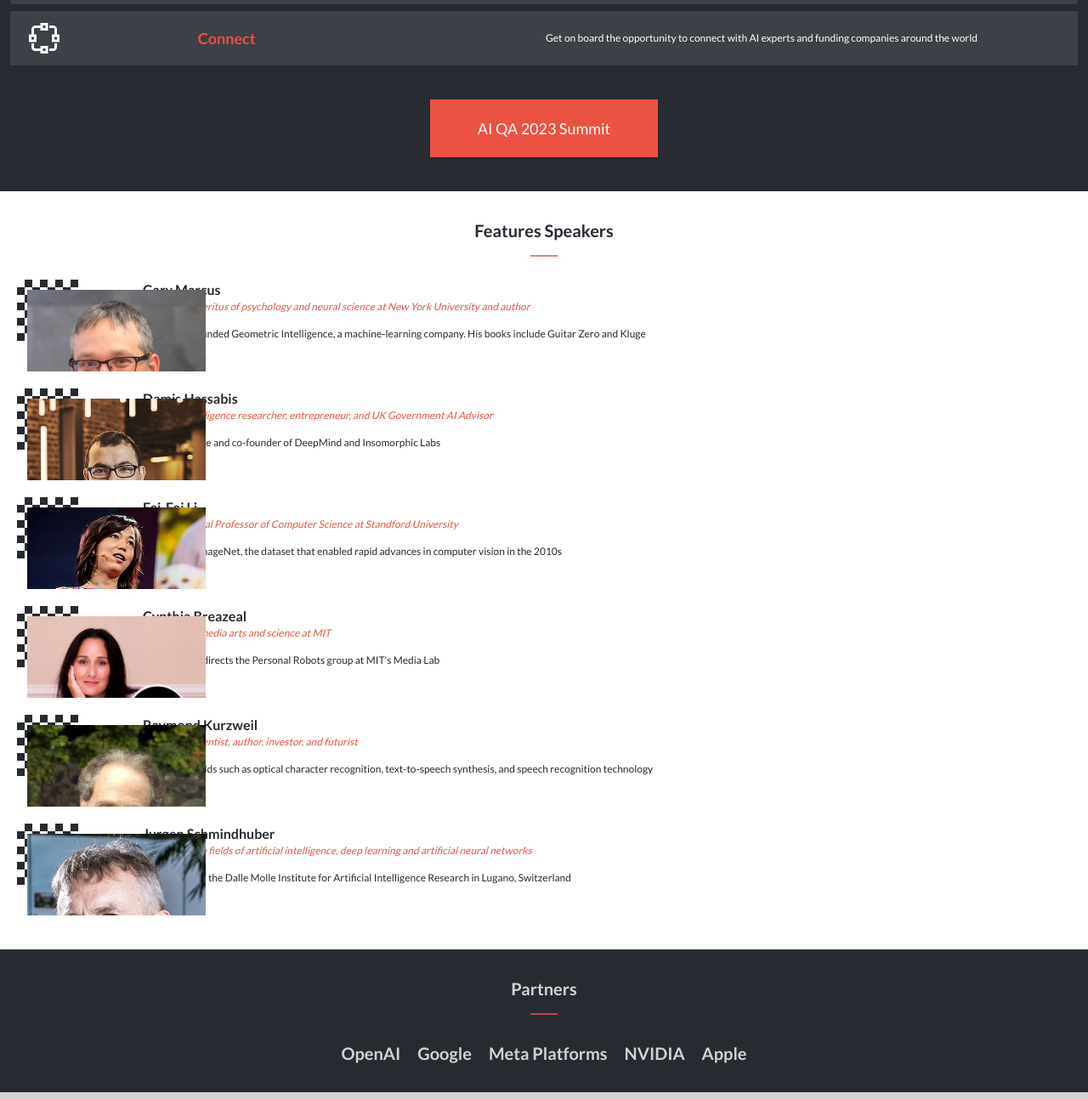
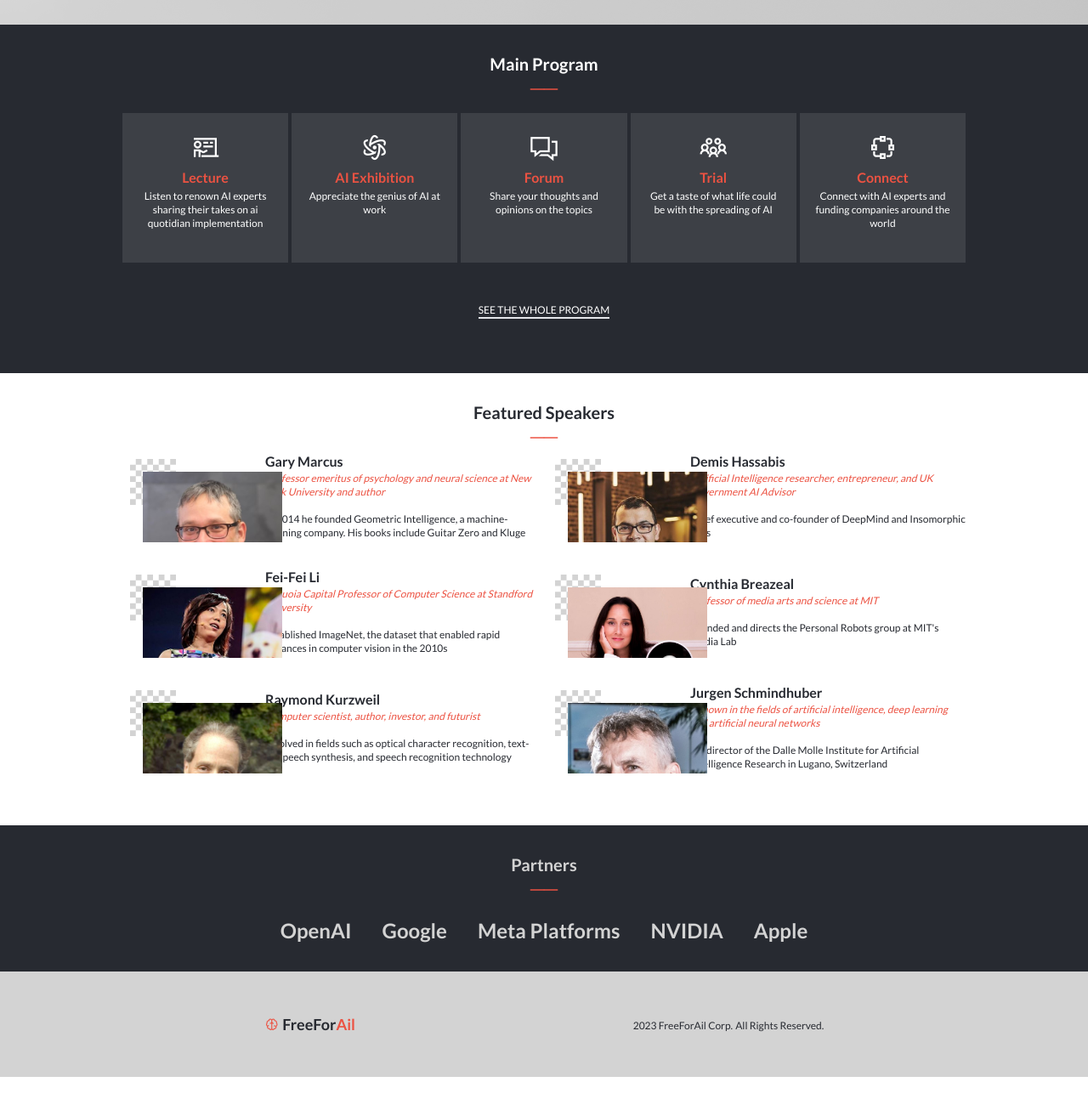
Before and after one commit to mwismann/first-capstone, a website: page index.html in a window 1280 px wide. Shown: the part 787-2080 px from the top of the page at 85% size. After the commit the page ends 2054 px from the top, so only its background shows below. Drawn offline with nearby package versions, Linux system fonts and the light colour scheme.

Commit message:
Add desktop-homepage styles

```diff
--- a/index.html
+++ b/index.html
@@ -47,77 +47,78 @@
 
     <section id="hero" class="bg-[url('img/pexels-tara-winstead-8386422.jpg')] bg-cover">
         <span class="sr-only">An Android and an human reaching each other's hand</span>
-        <div class="pt-8 pb-14 px-2 bg-[#d3d3d3]/[.85]">
-            <div class="heading px-1">
-                <p class="highlight text-xl">Think. Build. Share</p>
-                <h1 class="highlight text-2xl font-bold uppercase">
+        <div class="pt-8 pb-14 px-2 bg-[#d3d3d3]/[.85] md:pt-16 md:pb-20 md:px-24 lg:h-[90vh] lg:px-32 lg:flex lg:flex-col lg:justify-center">
+            <div class="heading px-1 md:px-0">
+                <p class="highlight text-xl md:text-2xl lg:mb-3 lg:text-3xl">Think. Build. Share</p>
+                <h1 class="highlight text-2xl font-bold uppercase md:text-3xl lg:text-[2.5rem]">
                     AI quotidian applications
                     <span class="block highlight">2023 Summit</span>
                 </h1>
             </div>
 
-            <div class="border-2 border-white my-4 py-3 px-4">
-                <p class="text-sm font-semibold">An unprecedented celebration to share the positive changes that
-                    everyday AI implementations could bring in taking place
-                    in September, in London.</p>
+            <div class="border-2 border-white my-4 py-3 px-4 md:w-3/4 lg:w-3/5">
+                <p class="text-sm font-semibold md:text-xs md:font-normal lg:text-sm">A celebration to share the positive changes that
+                    everyday AI implementations could bring, taking place
+                    this September in London.</p>
             </div>
 
-            <div class="heading px-1 tracking-wide">
-                <h2 class="text-lg font-bold">2023.09.16 (SAT) - 17 (SUN)</h2>
+            <div class="heading px-1 tracking-wide md:pt-1 md:px-0">
+                <h2 class="text-lg font-bold md:text-xl lg:mb-1 lg:text-2xl">2023.09.16 (SAT) - 17 (SUN)</h2>
                 <h3>@The Natural History Museum</h3>
             </div>
         </div>
     </section>
 
-    <section id="main-program" class="pt-8 bg-[#272a31] text-center">
+    <section id="main-program" class="pt-8 bg-[#272a31] text-center md:pb-12 lg:pb-16">
         <h2 class="text-xl text-white font-semibold">Main Program</h2>
         <div class="flex justify-center">
             <i class="las la-minus text-2xl text-[#ec5242]"></i>
             <i class="las la-minus text-2xl text-[#ec5242] ml-[-0.5rem]"></i>
         </div>
 
-        <div class="program-grid mt-3 mx-3 flex flex-wrap gap-2">
-            <div class="program-card w-full py-2 px-4 grid grid-cols-6 items-center gap-1 text-start bg-white/[.1]">
-                <i class="las la-chalkboard-teacher icon-white text-5xl"></i>
-                <h3 class="highlight text-lg font-semibold col-span-2">Lecture</h3>
-                <p class="text-white text-xs col-span-3">Listen to renown AI experts sharing their takes on ai quotidian implementation</p>
+        <div class="program-grid mt-3 px-3 flex flex-wrap gap-2 md:px-12 md:justify-center md:gap-1 md:flex-nowrap lg:px-36">
+            <div class="program-card w-full py-2 px-4 grid grid-cols-6 items-center gap-1 text-start bg-white/[.1] md:w-1/5 md:py-5 md:grid-cols-1 md:grid-rows-5 md:h-44 lg:grid-rows-6">
+                <i class="las la-chalkboard-teacher icon-white text-5xl md:text-center md:text-4xl lg:row-span-2"></i>
+                <h3 class="highlight text-lg font-semibold col-span-2 md:col-span-1 md:text-center md:text-base">Lecture</h3>
+                <p class="text-white text-xs col-span-3 md:col-span-1 md:row-span-3 md:self-start md:text-center">Listen to renown AI experts sharing their takes on ai quotidian implementation</p>
             </div>
-            <div class="program-card w-full py-2 px-4 grid grid-cols-6 items-center gap-1 text-start bg-white/[.1]">
-                <i class="las la-atom icon-white text-5xl"></i>
-                <h3 class="highlight text-lg font-semibold col-span-2">AI Exhibition</h3>
-                <p class="text-white text-xs col-span-3">Appreciate the genius of AI at work</p>
+            <div class="program-card w-full py-2 px-4 grid grid-cols-6 items-center gap-1 text-start bg-white/[.1] md:w-1/5 md:py-5 md:grid-cols-1 md:grid-rows-5 md:h-44 lg:grid-rows-6">
+                <i class="las la-atom icon-white text-5xl md:text-center md:text-4xl lg:row-span-2"></i>
+                <h3 class="highlight text-lg font-semibold col-span-2 md:col-span-1 md:text-center md:text-base">AI Exhibition</h3>
+                <p class="text-white text-xs col-span-3 md:col-span-1 md:row-span-3 md:self-start md:text-center">Appreciate the genius of AI at work</p>
             </div>
-            <div class="program-card w-full py-2 px-4 grid grid-cols-6 items-center gap-1 text-start bg-white/[.1]">
-                <i class="las la-comments icon-white text-5xl"></i>
-                <h3 class="highlight text-lg font-semibold col-span-2">Forum</h3>
-                <p class="text-white text-xs col-span-3">Share your thoughts and opinions on the topics</p>
+            <div class="program-card w-full py-2 px-4 grid grid-cols-6 items-center gap-1 text-start bg-white/[.1] md:w-1/5 md:py-5 md:grid-cols-1 md:grid-rows-5 md:h-44 lg:grid-rows-6">
+                <i class="las la-comments icon-white text-5xl md:text-center md:text-4xl lg:row-span-2"></i>
+                <h3 class="highlight text-lg font-semibold col-span-2 md:col-span-1 md:text-center md:text-base">Forum</h3>
+                <p class="text-white text-xs col-span-3 md:col-span-1 md:row-span-3 md:self-start md:text-center">Share your thoughts and opinions on the topics</p>
             </div>
-            <div class="program-card w-full py-2 px-4 grid grid-cols-6 items-center gap-1 text-start bg-white/[.1]">
-                <i class="las la-users icon-white text-5xl"></i>
-                <h3 class="highlight text-lg font-semibold col-span-2">Trial</h3>
-                <p class="text-white text-xs col-span-3">Get a taste of what life could be with the spreading of AI</p>
+            <div class="program-card w-full py-2 px-4 grid grid-cols-6 items-center gap-1 text-start bg-white/[.1] md:w-1/5 md:py-5 md:grid-cols-1 md:grid-rows-5 md:h-44 lg:grid-rows-6">
+                <i class="las la-users icon-white text-5xl md:text-center md:text-4xl lg:row-span-2"></i>
+                <h3 class="highlight text-lg font-semibold col-span-2 md:col-span-1 md:text-center md:text-base">Trial</h3>
+                <p class="text-white text-xs col-span-3 md:col-span-1 md:row-span-3 md:self-start md:text-center">Get a taste of what life could be with the spreading of AI</p>
             </div>
-            <div class="program-card w-full py-2 px-4 grid grid-cols-6 items-center gap-1 text-start bg-white/[.1]">
-                <i class="las la-network-wired icon-white text-5xl"></i>
-                <h3 class="highlight text-lg font-semibold col-span-2">Connect</h3>
-                <p class="text-white text-xs col-span-3">Get on board the opportunity to connect with AI experts and funding companies around the world</p>
+            <div class="program-card w-full py-2 px-4 grid grid-cols-6 items-center gap-1 text-start bg-white/[.1] md:w-1/5 md:py-5 md:grid-cols-1 md:grid-rows-5 md:h-44 lg:grid-rows-6">
+                <i class="las la-network-wired icon-white text-5xl md:text-center md:text-4xl lg:row-span-2"></i>
+                <h3 class="highlight text-lg font-semibold col-span-2 md:col-span-1 md:text-center md:text-base">Connect</h3>
+                <p class="text-white text-xs col-span-3 md:col-span-1 md:row-span-3 md:self-start md:text-center">Connect with AI experts and funding companies around the world</p>
             </div>
         </div>
 
-        <button class="bg-highlight my-10 py-5 px-14 text-lg">AI QA 2023 Summit</button>
+        <button class="bg-highlight my-10 py-5 px-14 text-lg md:hidden">AI QA 2023 Summit</button>
+        <a href="#" class="hidden mt-10 text-xs text-white uppercase border-b-2 md:inline-block lg:mt-12">See the whole program</a>
     </section>
 
     <section id="featured-speakers" class="py-8 text-center sm:pb-16">
-        <h2 class="text-xl font-semibold">Features Speakers</h2>
+        <h2 class="text-xl font-semibold">Featured Speakers</h2>
         <div class="flex justify-center">
             <i class="las la-minus text-2xl text-[#ec5242]"></i>
             <i class="las la-minus text-2xl text-[#ec5242] ml-[-0.5rem]"></i>
         </div>
 
-        <div class="speakers-grid pl-2 pr-3 grid grid-cols-1 grid-rows-6 gap-8">
-            <div class="speaker-card relative flex gap-16">
-                <i class="las la-chess-board text-7xl sm:text-8xl"></i>
-                <div class="card-img-container absolute top-6 left-6 w-1/4 h-4/5 bg-[url('img/gary-marcus.jpg')] bg-cover sm:w-1/6 sm:h-full"></div>
+        <div class="speakers-grid pl-2 pr-3 grid grid-cols-1 grid-rows-6 gap-8 md:grid-cols-2 md:grid-rows-3 md:gap-x-2 md:px-12 lg:px-36">
+            <div class="speaker-card relative flex gap-16 md:gap-20 lg:gap-24">
+                <i class="las la-chess-board text-7xl sm:text-8xl md:text-7xl md:text-[#d3d3d3]"></i>
+                <div class="card-img-container absolute top-6 left-6 w-1/4 h-4/5 bg-[url('img/gary-marcus.jpg')] bg-cover sm:w-1/6 sm:h-full md:w-2/6 md:h-2/3 lg:h-4/5"></div>
                 <span class="sr-only">A picture of Gary Marcus</span>
                 <div class="card-meta flex flex-col justify-center items-start text-start">
                     <h3 class="font-semibold">Gary Marcus</h3>
@@ -127,9 +128,9 @@
                     <p class="text-xs">In 2014 he founded Geometric Intelligence, a machine-learning company. His books include Guitar Zero and Kluge</p>
                 </div>
             </div>
-            <div class="speaker-cardspeaker-card relative flex gap-16">
-                <i class="las la-chess-board text-7xl sm:text-8xl"></i>
-                <div class="card-img-container absolute top-6 left-6 w-1/4 h-4/5 bg-[url('img/demis-hassabis.jpg')] bg-cover sm:w-1/6 sm:h-full"></div>
+            <div class="speaker-card relative flex gap-16 md:gap-20 lg:gap-24">
+                <i class="las la-chess-board text-7xl sm:text-8xl md:text-7xl md:text-[#d3d3d3]"></i>
+                <div class="card-img-container absolute top-6 left-6 w-1/4 h-4/5 bg-[url('img/demis-hassabis.jpg')] bg-cover sm:w-1/6 sm:h-full md:w-2/6 md:h-2/3 lg:h-4/5"></div>
                 <span class="sr-only">A picture of Demis Hassabis</span>
                 <div class="card-meta flex flex-col justify-center items-start text-start">
                     <h3 class="font-semibold">Demis Hassabis</h3>
@@ -138,9 +139,9 @@
                     <p class="text-xs">Chief executive and co-founder of DeepMind and Insomorphic Labs</p>
                 </div>
             </div>
-            <div class="speaker-cardspeaker-card relative flex gap-16">
-                <i class="las la-chess-board text-7xl sm:text-8xl"></i>
-                <div class="card-img-container absolute top-6 left-6 w-1/4 h-4/5 bg-[url('img/fei-fei-li.jpg')] bg-cover sm:w-1/6 sm:h-full"></div>
+            <div class="speaker-cards relative flex gap-16 md:gap-20 lg:gap-24">
+                <i class="las la-chess-board text-7xl sm:text-8xl md:text-7xl md:text-[#d3d3d3]"></i>
+                <div class="card-img-container absolute top-6 left-6 w-1/4 h-4/5 bg-[url('img/fei-fei-li.jpg')] bg-cover sm:w-1/6 sm:h-full md:w-2/6 md:h-2/3 lg:h-4/5"></div>
                 <span class="sr-only">A picture of Fei-Fei Li</span>
                 <div class="card-meta flex flex-col justify-center items-start text-start">
                     <h3 class="font-semibold">Fei-Fei Li</h3>
@@ -149,9 +150,9 @@
                     <p class="text-xs">Established ImageNet, the dataset that enabled rapid advances in computer vision in the 2010s</p>
                 </div>
             </div>
-            <div class="speaker-cardspeaker-card relative flex gap-16">
-                <i class="las la-chess-board text-7xl sm:text-8xl"></i>
-                <div class="card-img-container absolute top-6 left-6 w-1/4 h-4/5 bg-[url('img/cynthia-breazeal.jpg')] bg-cover sm:w-1/6 sm:h-full"></div>
+            <div class="speaker-card relative flex gap-16 md:gap-20 lg:gap-24">
+                <i class="las la-chess-board text-7xl sm:text-8xl md:text-7xl md:text-[#d3d3d3]"></i>
+                <div class="card-img-container absolute top-6 left-6 w-1/4 h-4/5 bg-[url('img/cynthia-breazeal.jpg')] bg-cover sm:w-1/6 sm:h-full md:w-2/6 md:h-2/3 lg:h-4/5"></div>
                 <span class="sr-only">A picture of Cynthia Breazeal</span>
                 <div class="card-meta flex flex-col justify-center items-start text-start">
                     <h3 class="font-semibold">Cynthia Breazeal</h3>
@@ -160,9 +161,9 @@
                     <p class="text-xs">Founded and directs the Personal Robots group at MIT's Media Lab</p>
                 </div>
             </div>
-            <div class="speaker-cardspeaker-card relative flex gap-16">
-                <i class="las la-chess-board text-7xl sm:text-8xl"></i>
-                <div class="card-img-container absolute top-6 left-6 w-1/4 h-4/5 bg-[url('img/raymond-kurzweil.jpg')] bg-cover sm:w-1/6 sm:h-full"></div>
+            <div class="speaker-card relative flex gap-16 md:gap-20 lg:gap-24">
+                <i class="las la-chess-board text-7xl sm:text-8xl md:text-7xl md:text-[#d3d3d3]"></i>
+                <div class="card-img-container absolute top-6 left-6 w-1/4 h-4/5 bg-[url('img/raymond-kurzweil.jpg')] bg-cover sm:w-1/6 sm:h-full md:w-2/6 md:h-2/3 lg:h-4/5"></div>
                 <span class="sr-only">A picture of Raymond Kurzweil</span>
                 <div class="card-meta flex flex-col justify-center items-start text-start">
                     <h3 class="font-semibold">Raymond Kurzweil</h3>
@@ -172,9 +173,9 @@
                         text-to-speech synthesis, and speech recognition technology</p>
                 </div>
             </div>
-            <div class="speaker-cardspeaker-card relative flex gap-16">
-                <i class="las la-chess-board text-7xl sm:text-8xl"></i>
-                <div class="card-img-container absolute top-6 left-6 w-1/4 h-4/5 bg-[url('img/jurgen-schmidhuber.jpg')] bg-cover sm:w-1/6 sm:h-full"></div>
+            <div class="speaker-card relative flex gap-16 md:gap-20 lg:gap-24">
+                <i class="las la-chess-board text-7xl sm:text-8xl md:text-7xl md:text-[#d3d3d3]"></i>
+                <div class="card-img-container absolute top-6 left-6 w-1/4 h-4/5 bg-[url('img/jurgen-schmidhuber.jpg')] bg-cover sm:w-1/6 sm:h-full md:w-2/6 md:h-2/3 lg:h-4/5"></div>
                 <span class="sr-only">A picture of Jurgen Schmindhuber</span>
                 <div class="card-meta flex flex-col justify-center items-start text-start">
                     <h3 class="font-semibold">Jurgen Schmindhuber</h3>
@@ -194,12 +195,12 @@
             <i class="las la-minus text-2xl text-[#ec5242] ml-[-0.5rem]"></i>
         </div>
 
-        <ul class="pt-4 px-8 flex flex-wrap justify-center items-center gap-5">
-            <li><a href="" class="text-xl text-[#d3d3d3] font-bold">OpenAI</a></li>
-            <li><a href="" class="text-xl text-[#d3d3d3] font-bold">Google</a></li>
-            <li><a href="" class="text-xl text-[#d3d3d3] font-bold">Meta Platforms</a></li>
-            <li><a href="" class="text-xl text-[#d3d3d3] font-bold">NVIDIA</a></li>
-            <li><a href="" class="text-xl text-[#d3d3d3] font-bold">Apple</a></li>
+        <ul class="pt-4 px-8 flex flex-wrap justify-center items-center gap-5 lg:gap-9">
+            <li><a href="" class="text-xl text-[#d3d3d3] font-bold md:text-2xl">OpenAI</a></li>
+            <li><a href="" class="text-xl text-[#d3d3d3] font-bold md:text-2xl">Google</a></li>
+            <li><a href="" class="text-xl text-[#d3d3d3] font-bold md:text-2xl">Meta Platforms</a></li>
+            <li><a href="" class="text-xl text-[#d3d3d3] font-bold md:text-2xl">NVIDIA</a></li>
+            <li><a href="" class="text-xl text-[#d3d3d3] font-bold md:text-2xl">Apple</a></li>
         </ul>
     </section>
 
@@ -209,8 +210,8 @@
             <span class="sr-only">FreeForAil Logo</span>
         </div>
         <div id="copyright">
-            <span class="block text-xs">2023 FreeForAil Corp.</span>
-            <span class="block text-xs">All Rights Reserved.</span>
+            <span class="block text-xs md:inline">2023 FreeForAil Corp.</span>
+            <span class="block text-xs md:inline">All Rights Reserved.</span>
         </div>
     </footer>
 
```
